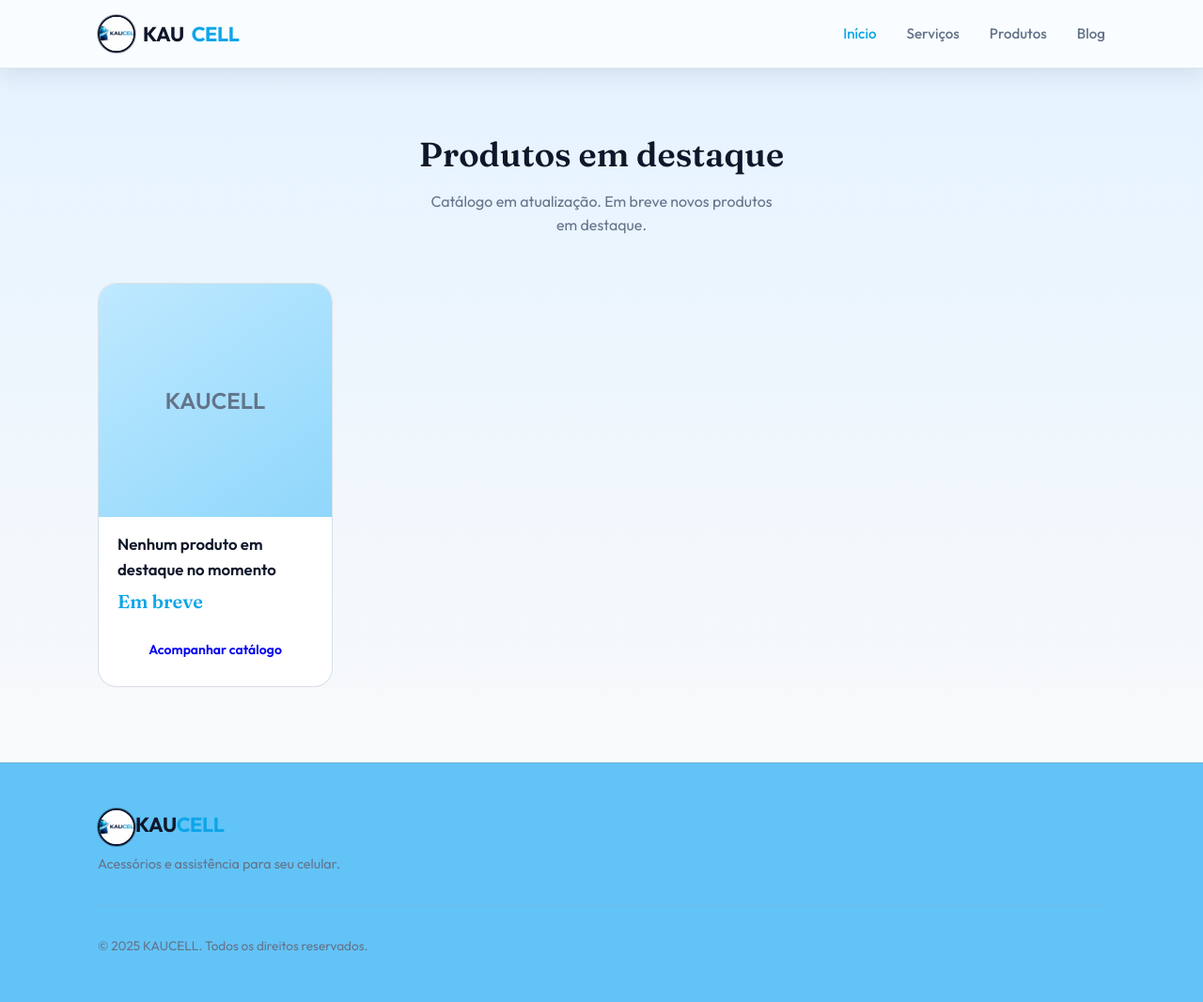
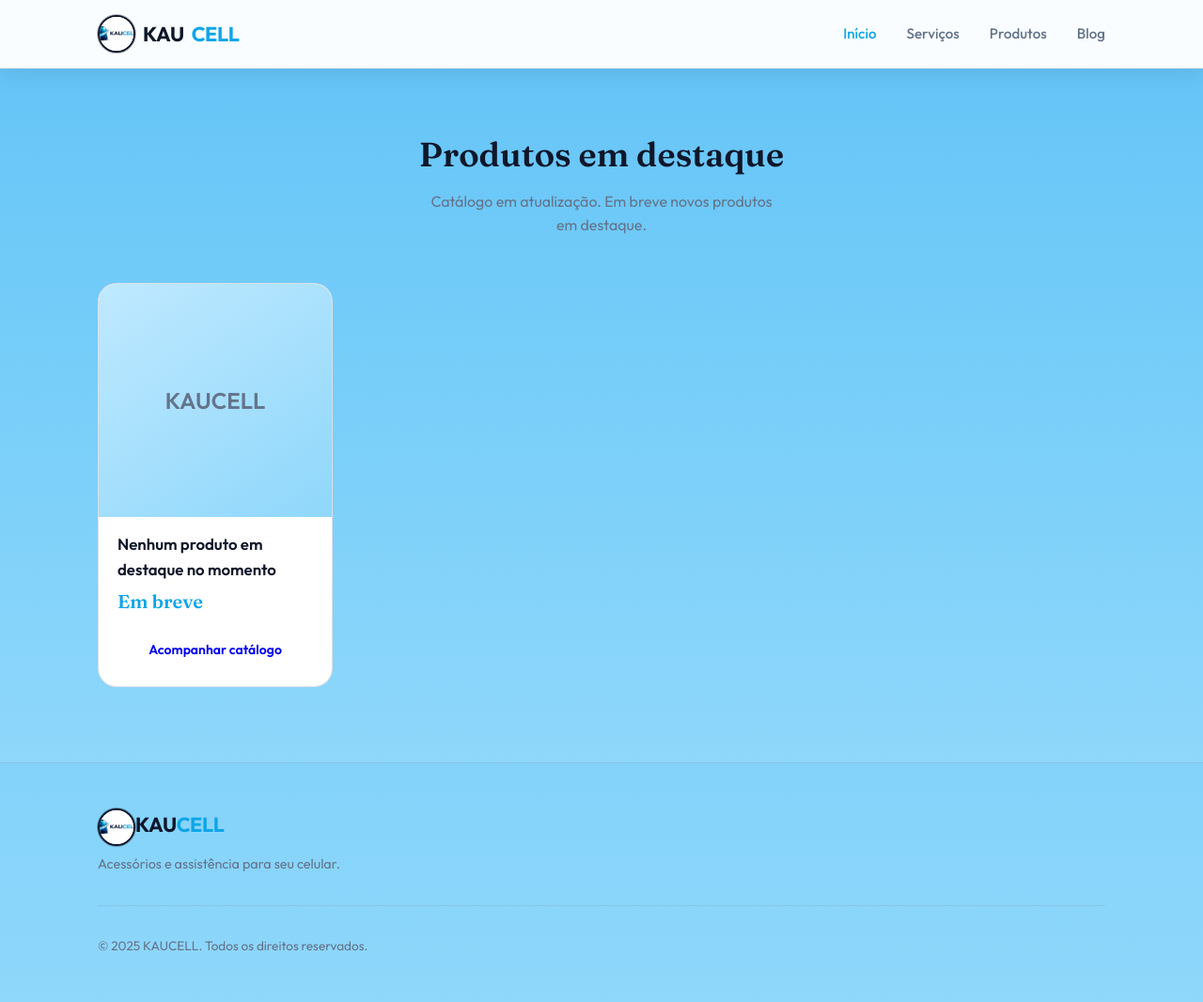
Before and after one commit to VandinDev221/Kaucell, a PHP site: page / in a window 1280 px wide. Shown: the whole page at 94% size. Run offline with PHP 8.4, Linux system fonts and the light colour scheme.

Commit message:
Tema: aplicar degradê #62c3f7 no fundo geral da página
Made-with: Cursor

```diff
--- a/frontend/styles.css
+++ b/frontend/styles.css
@@ -140,11 +140,12 @@ body {
 .main {
   padding-top: 72px;
   min-height: calc(100vh - 72px);
+  background: linear-gradient(180deg, #62c3f7 0%, #79cff9 55%, #8fd7fb 100%);
 }
 
 .main--home .section-destaques {
   padding: 4rem 0 5rem;
-  background: linear-gradient(to bottom, #e5f3ff, #f9fafb);
+  background: transparent;
 }
 
 .main--page .section {
@@ -239,7 +240,7 @@ body {
 
 /* ===== Página Serviços (busca e tabela) ===== */
 .section-servicos-busca {
-  background: var(--color-bg);
+  background: transparent;
 }
 
 .busca-servicos {
@@ -383,7 +384,7 @@ body {
 
 /* ===== Serviços (cards antigos - manter se necessário) ===== */
 .section-servicos {
-  background: var(--color-bg-soft);
+  background: transparent;
 }
 
 .servicos-grid {
@@ -489,7 +490,7 @@ body {
 /* ===== Blog ===== */
 .section-blog,
 .section-blog-interna {
-  background: var(--color-bg-soft);
+  background: transparent;
 }
 
 .blog-grid {
@@ -695,7 +696,7 @@ body {
 .footer {
   padding: 3rem 0;
   border-top: 1px solid var(--color-border);
-  background: var(--color-bg);
+  background: transparent;
 }
 
 .footer-inner {
```
